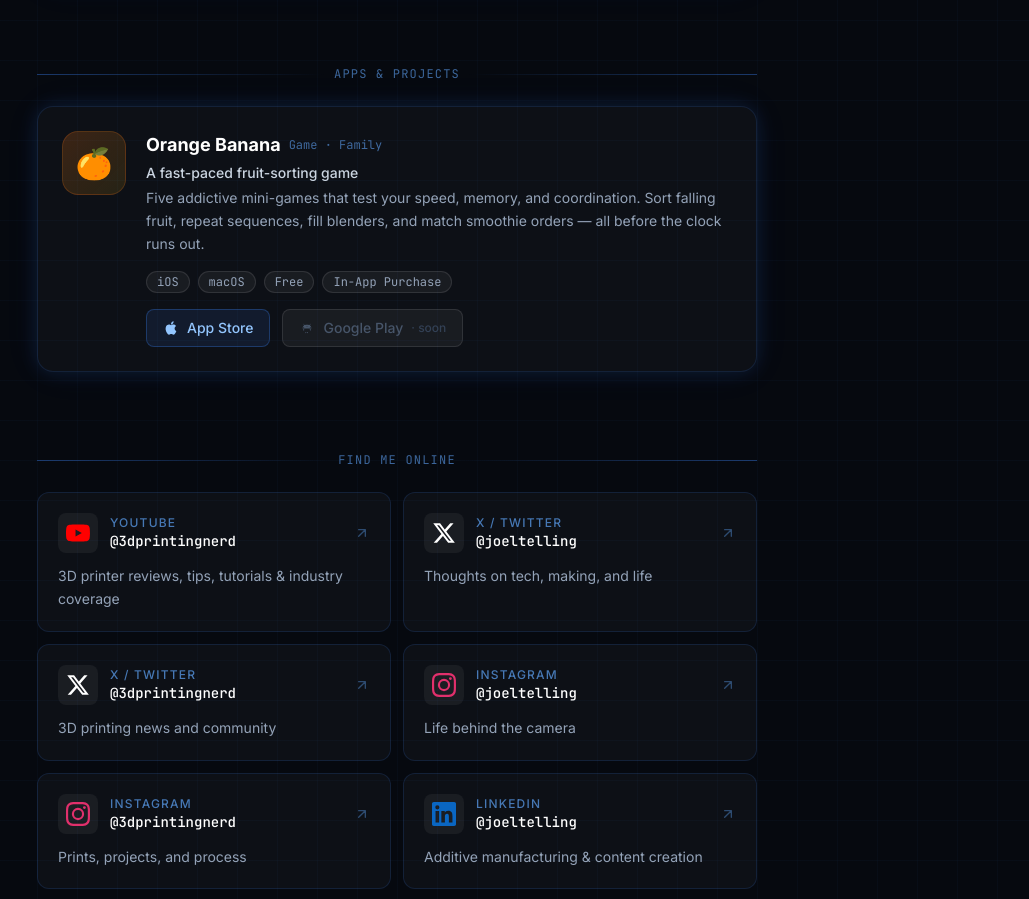
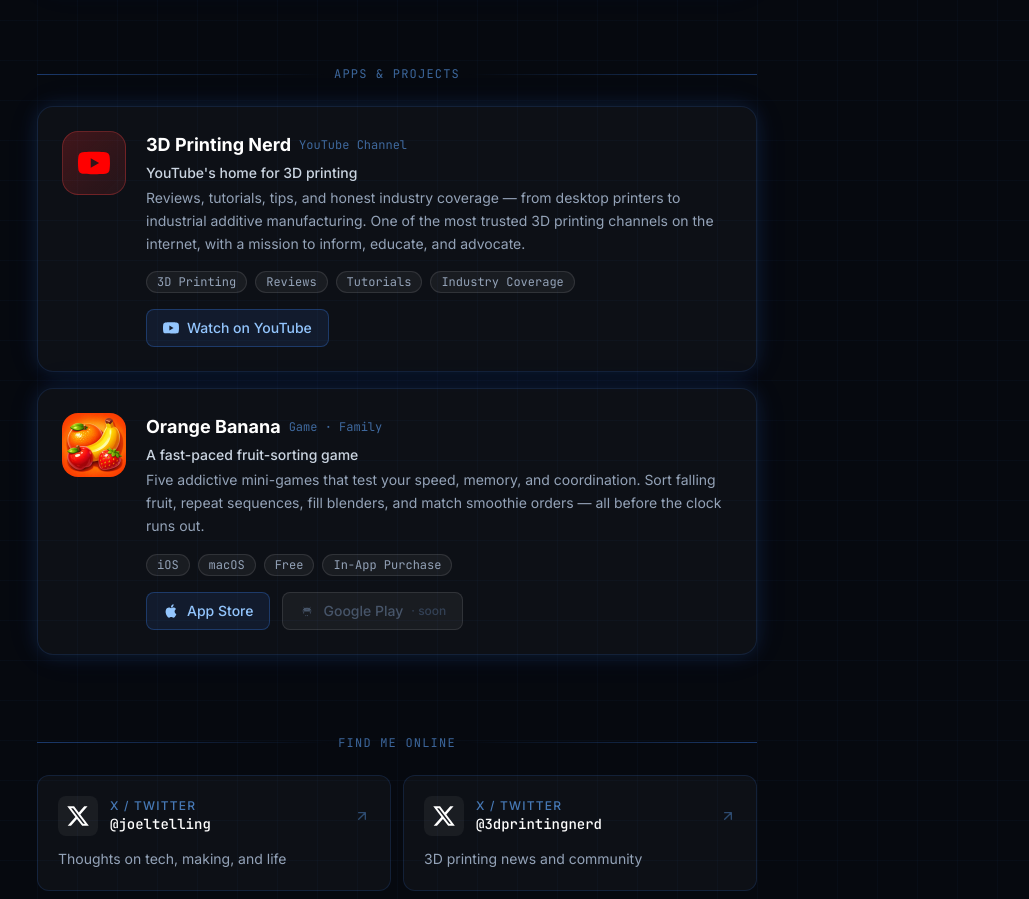
Before and after one commit to joeltelling/joeltelling-website, a Next.js app: page / in a window 1280 px wide. Shown: the part 860-1759 px from the top of the page, without its empty margins (243-1272 px from the left). Built offline with nearby package versions, Linux system fonts and the light colour scheme.

Commit message:
Add YouTube channel card, Orange Banana app icon, remove YouTube from social links
Co-Authored-By: Claude Sonnet 4.6 <noreply@anthropic.com>

```diff
--- a/app/page.tsx
+++ b/app/page.tsx
@@ -1,4 +1,5 @@
 import type { ReactNode } from "react";
+import Image from "next/image";
 
 // ─── Social link data ───────────────────────────────────────────────────────
 
@@ -42,14 +43,6 @@ const TikTokIcon = () => (
 );
 
 const socialLinks: SocialLink[] = [
-  {
-    platform: "YouTube",
-    handle: "@3dprintingnerd",
-    url: "https://youtube.com/@3dprintingnerd",
-    description: "3D printer reviews, tips, tutorials & industry coverage",
-    icon: <YouTubeIcon />,
-    color: "#FF0000",
-  },
   {
     platform: "X / Twitter",
     handle: "@joeltelling",
@@ -107,17 +100,49 @@ interface AppProject {
   tagline: string;
   description: string;
   category: string;
+  icon: ReactNode;
   platforms: { label: string; url: string; available: boolean }[];
   tags: string[];
 }
 
 const projects: AppProject[] = [
   {
+    name: "3D Printing Nerd",
+    tagline: "YouTube's home for 3D printing",
+    description:
+      "Reviews, tutorials, tips, and honest industry coverage — from desktop printers to industrial additive manufacturing. One of the most trusted 3D printing channels on the internet, with a mission to inform, educate, and advocate.",
+    category: "YouTube Channel",
+    icon: (
+      <div className="flex h-16 w-16 shrink-0 items-center justify-center rounded-2xl border border-red-500/30 bg-gradient-to-br from-red-600/25 to-red-500/10">
+        <svg viewBox="0 0 24 24" fill="#FF0000" className="w-8 h-8" aria-hidden="true">
+          <path d="M23.498 6.186a3.016 3.016 0 0 0-2.122-2.136C19.505 3.545 12 3.545 12 3.545s-7.505 0-9.377.505A3.017 3.017 0 0 0 .502 6.186C0 8.07 0 12 0 12s0 3.93.502 5.814a3.016 3.016 0 0 0 2.122 2.136c1.871.505 9.376.505 9.376.505s7.505 0 9.377-.505a3.015 3.015 0 0 0 2.122-2.136C24 15.93 24 12 24 12s0-3.93-.502-5.814zM9.545 15.568V8.432L15.818 12l-6.273 3.568z" />
+        </svg>
+      </div>
+    ),
+    platforms: [
+      {
+        label: "Watch on YouTube",
+        url: "https://youtube.com/@3dprintingnerd",
+        available: true,
+      },
+    ],
+    tags: ["3D Printing", "Reviews", "Tutorials", "Industry Coverage"],
+  },
+  {
     name: "Orange Banana",
     tagline: "A fast-paced fruit-sorting game",
     description:
       "Five addictive mini-games that test your speed, memory, and coordination. Sort falling fruit, repeat sequences, fill blenders, and match smoothie orders — all before the clock runs out.",
     category: "Game · Family",
+    icon: (
+      <Image
+        src="/orange-banana-icon.jpg"
+        alt="Orange Banana app icon"
+        width={64}
+        height={64}
+        className="rounded-2xl"
+      />
+    ),
     platforms: [
       {
         label: "App Store",
@@ -188,10 +213,7 @@ function ProjectCard({ project }: { project: AppProject }) {
   return (
     <div className="social-card glow-blue rounded-2xl bg-white/[0.03] p-6 backdrop-blur-sm">
       <div className="flex flex-col gap-5 sm:flex-row sm:items-start">
-        {/* Fruit icon placeholder — fun and on-brand */}
-        <div className="flex h-16 w-16 shrink-0 items-center justify-center rounded-2xl border border-orange-500/20 bg-gradient-to-br from-orange-500/20 to-yellow-400/10 text-3xl">
-          🍊
-        </div>
+        <div className="shrink-0">{project.icon}</div>
 
         <div className="flex-1 min-w-0">
           <div className="mb-1 flex flex-wrap items-center gap-2">
@@ -224,7 +246,13 @@ function ProjectCard({ project }: { project: AppProject }) {
                   rel="noopener noreferrer"
                   className="inline-flex items-center gap-2 rounded-lg border border-blue-500/30 bg-blue-500/10 px-4 py-2 text-sm font-medium text-blue-300 transition-all hover:border-blue-500/60 hover:bg-blue-500/20"
                 >
-                  <AppleIcon />
+                  {platform.label.includes("YouTube") ? (
+                    <svg viewBox="0 0 24 24" fill="currentColor" className="w-4 h-4" aria-hidden="true">
+                      <path d="M23.498 6.186a3.016 3.016 0 0 0-2.122-2.136C19.505 3.545 12 3.545 12 3.545s-7.505 0-9.377.505A3.017 3.017 0 0 0 .502 6.186C0 8.07 0 12 0 12s0 3.93.502 5.814a3.016 3.016 0 0 0 2.122 2.136c1.871.505 9.376.505 9.376.505s7.505 0 9.377-.505a3.015 3.015 0 0 0 2.122-2.136C24 15.93 24 12 24 12s0-3.93-.502-5.814zM9.545 15.568V8.432L15.818 12l-6.273 3.568z" />
+                    </svg>
+                  ) : (
+                    <AppleIcon />
+                  )}
                   {platform.label}
                 </a>
               ) : (
```
Also changed, not shown: public/orange-banana-icon.jpg (added).
